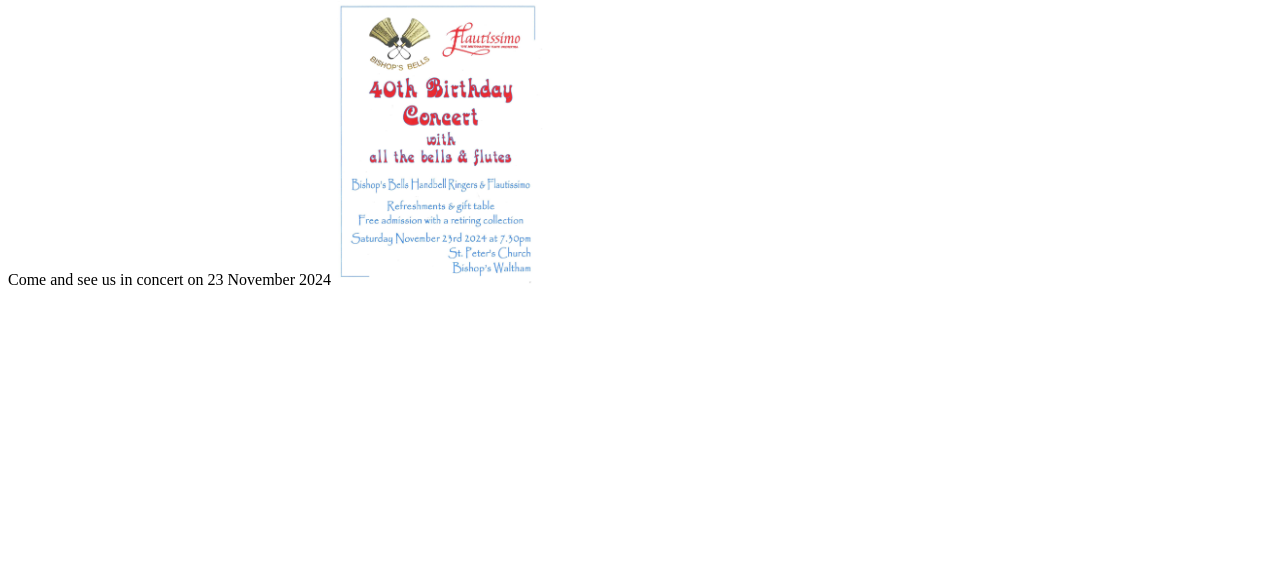
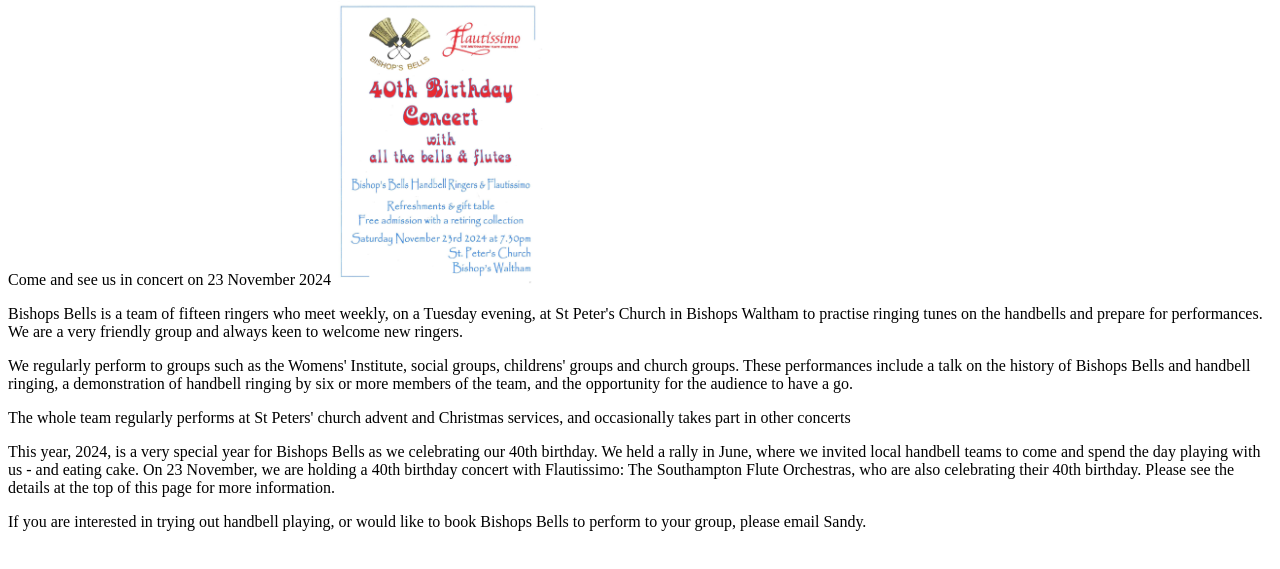
Before and after one commit to Lynne2024/BishopsBells, a plain HTML site: page index.html in a window 1280 px wide. Shown: the part 79-648 px from the top of the page. Drawn offline with Linux system fonts and the light colour scheme.

Commit message:
added lots of text

```diff
--- a/index.html
+++ b/index.html
@@ -6,11 +6,23 @@
 
   </head>
   <body>
-
+<!--Need to put the picture of the handbells and our logo at the top of the page-->
   <h1> Bishops Bells Handbell Team</h1>
 <p>
   Come and see us in concert on 23 November 2024
   <img src="images/40concert_poster.jpg" width="208" height="284">
 </p>
+<p>Bishops Bells is a team of fifteen ringers who meet weekly, on a Tuesday evening, at St Peter's Church in Bishops Waltham to practise ringing tunes on the handbells and prepare for performances.  We are a very friendly group and always keen to welcome new ringers.</p>
+
+<p>We regularly perform to groups such as the Womens' Institute, social groups, childrens' groups and church groups. These performances include a talk on the history of Bishops Bells and handbell ringing, a demonstration of handbell ringing by six or more members of the team, and the opportunity for the audience to have a go.   </p>
+
+<p>The whole team regularly performs at St Peters' church advent and Christmas services, and occasionally takes part in other concerts</p>
+
+<p>This year, 2024, is a very special year for Bishops Bells as we celebrating our 40th birthday.
+   We held a rally in June, where we invited local handbell teams to come and spend the day playing with us - and eating cake.  On 23 November, we are holding a 40th birthday concert with Flautissimo: The Southampton Flute Orchestras, who are also celebrating their 40th birthday.  Please see the details at the top of this page for more information.
+</p>
+
+<p>If you are interested in trying out handbell playing, or would like to book Bishops Bells to perform to your group, please email Sandy.</p>
+
   </body>
 </html>
```
